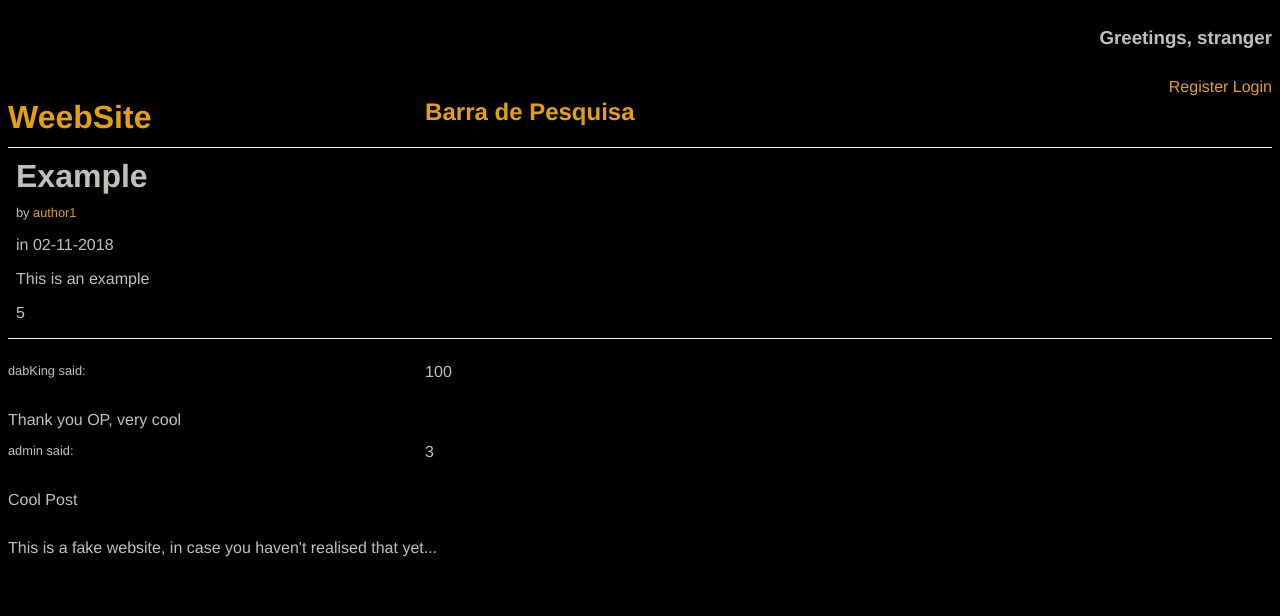
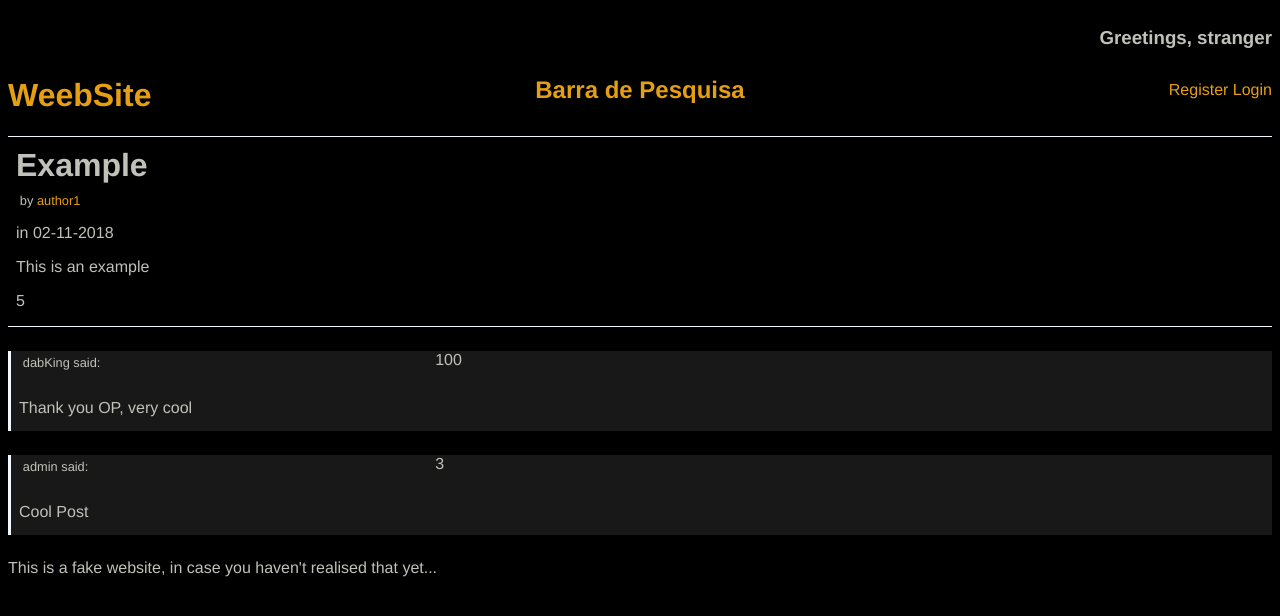
Before and after one commit to DiogoASTeixeira/LTW-Project, a PHP site: page /post/post_item.php?id=1 in a window 1280 px wide. Shown: the top 616 px of the page. Run offline with PHP 8.4, Linux system fonts and the light colour scheme; data comes from the database, SQL or seed files in the repository.

Commit message:
css updates

```diff
--- a/css/layout.css
+++ b/css/layout.css
@@ -1,7 +1,7 @@
 header {
     display: grid;
     grid-template-columns: [first] 33% [second] 34% [third] 33% [fourth];
-    grid-template-rows: [top] 50% [mid] 50% [bot];
+    grid-template-rows: [top] 3em [mid] 5em [bot];
 }
 
 header h1 {
--- a/css/style.css
+++ b/css/style.css
@@ -4,12 +4,21 @@ body {
     font-family:  Helvetica, sans-serif;
 }
 
-
+header h1{
+    text-align: left;
+}
+header h2{
+    text-align: center;
+}
 header h3{
     text-align: right;
 }
 header div{
     text-align: right;
+}
+#signup{
+    text-align: right;
+    padding-top: 25px;
 }
 
 #single_post{
@@ -20,13 +29,22 @@ header div{
     margin-bottom: 1.5em;
     text-indent: 0.5em;
 }
+#single_comment{
+    border-left-style: solid;
+    border-color: aliceblue;
+    border-width: medium;
+    margin-bottom: 1.5em;
+    text-indent: 0.5em;
+    background-color: rgb(24, 24, 24);
+}
+
 #single_post h1{
     font-size: 2em;
     margin: 0.3em 0em;
 }
 #author {
     font-size: 0.8em;
-    margin: 0em;
+    margin: 0.3em;
 }
 #single_comment #upvotes{
     margin: 0em;
```
